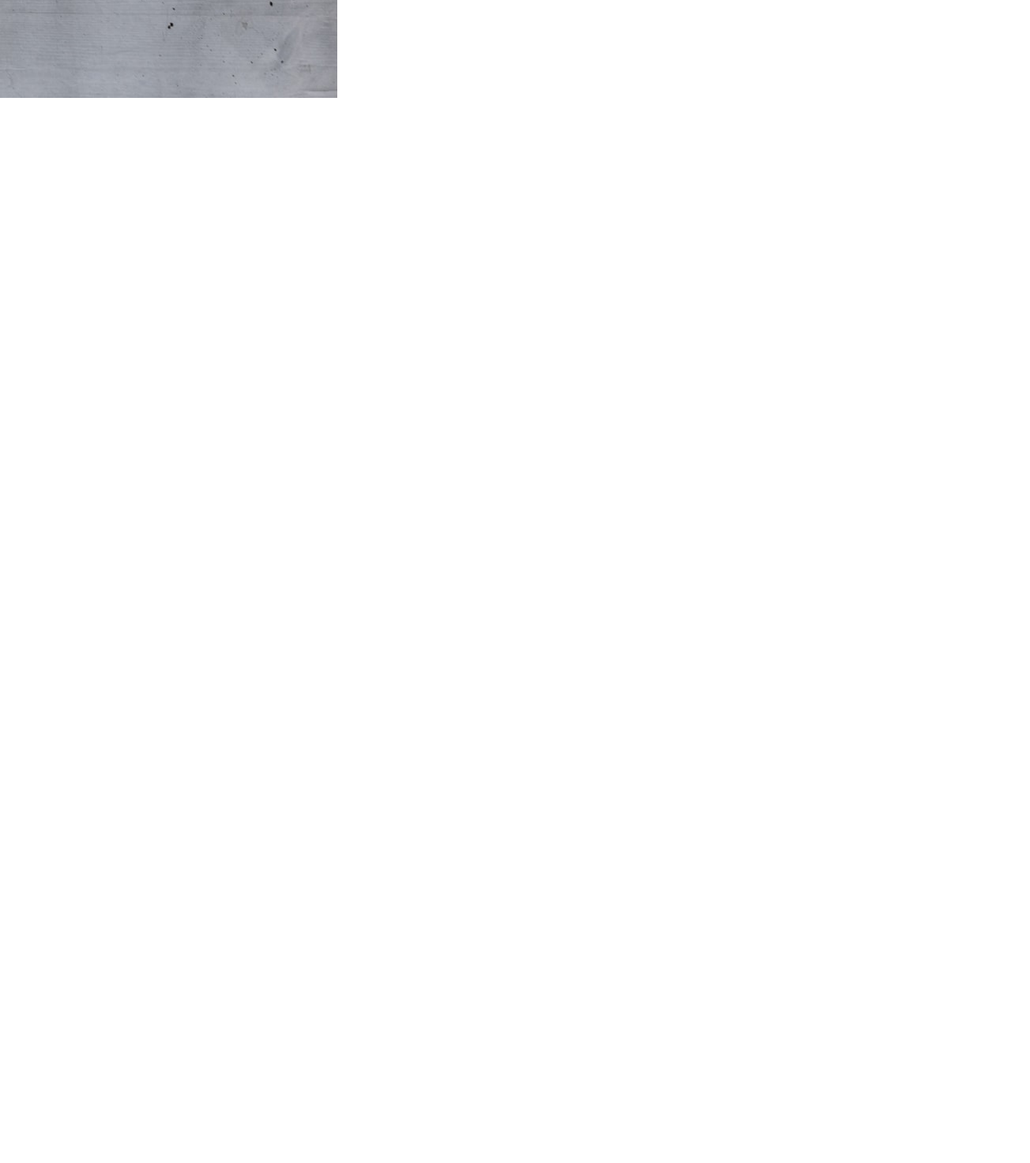
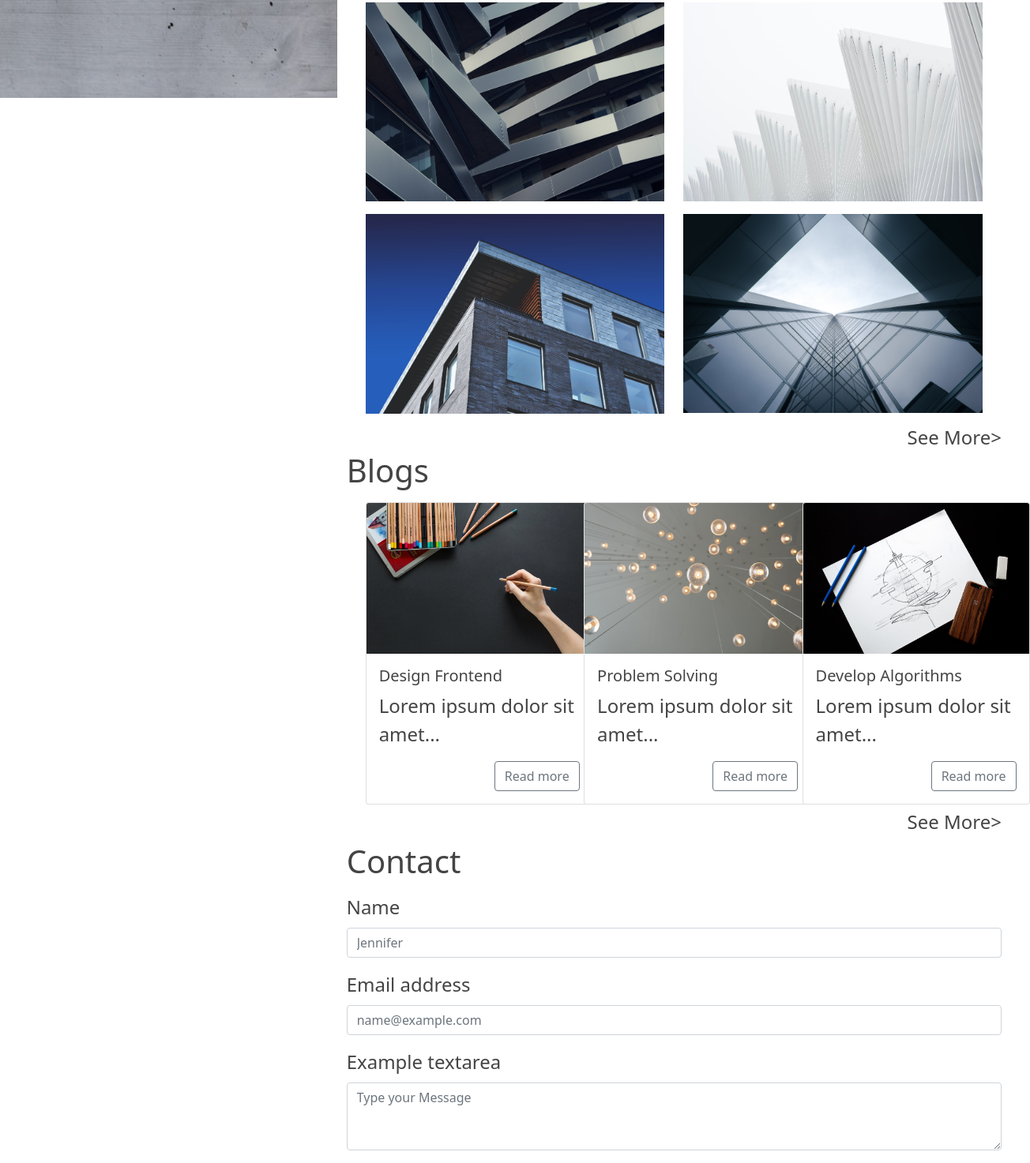
Before and after one commit to geekySapien/Bootstrap-5, a plain HTML site: page indx.html in a window 1280 px wide. Shown: the part 676-2149 px from the top of the page at 79% size, 1304 px wide, since content can reach past the window. Before the commit the page ends 800 px from the top, so only its background shows below. Drawn offline with nearby package versions, Linux system fonts and the light colour scheme.

Commit message:
Added Blogs and Projects

```diff
--- a/indx.html
+++ b/indx.html
@@ -34,7 +34,7 @@
             <div class="row text-center align-items-center full-height">
                 <div class="col">
                     <img src="img/avatar.jpg" alt="avatar" class="avatar">
-                    <p class="display-6">Riya Dhanwani</p>
+                    <p class="display-6">Name Surname</p>
                     <p>Full Stack Web Developer</p>
                     <p>Problem Solver</p>
                 </div>
@@ -55,8 +55,99 @@
                         </figcaption>
                     </figure>
                 </section>
+                <section class="intro mt-3">
+                    <h1 class="display-5 ">An Amazing Portfolio</h1>
+                    <h2 class="display-6 mb-5">Built with Bootstrap</h2>
+                    <p>Life is like DSA. It has both breadt first and death first approaches. Living with Breadth first
+                        approach
+                        may give us exposure to number of opportunities but the essence of diving deep into one and
+                        being master of
+                        it is just phenominal.
+                    </p>
+                </section>
+                <section class="projects">
+                    <h2 class="display-6 mt-4 mb-3">Projects</h2>
+                    <div class="container-fluid mb-2">
+                        <div class="row gy-3">
+                            <div class="col-md-6"><img src="img/g1.jpg" alt="Projects" class="img-fluid portfolio">
+                            </div>
+                            <div class="col-md-6"><img src="img/g2.jpg" alt="Projects" class="img-fluid portfolio">
+                            </div>
+                            <div class="col-md-6"><img src="img/g3.jpg" alt="Projects" class="img-fluid portfolio">
+                            </div>
+                            <div class="col-md-6"><img src="img/g4.jpg" alt="Projects" class="img-fluid portfolio">
+                            </div>
+                            <div class="col-md-6"><img src="img/g5.jpg" alt="Projects" class="img-fluid portfolio">
+                            </div>
+                            <div class="col-md-6"><img src="img/g6.jpg" alt="Projects" class="img-fluid portfolio">
+                            </div>
+                        </div>
+                    </div>
+                    <a href="#" class="float-end mt-1">See More></a>
+                </section>
+                <section class="blogs">
+                    <h2 class="display-6 mt-5 mb-3">Blogs</h2>
+                    <div class="container-fluid ">
+                        <div class="row gx-5">
+                            <div class=" col-md-4 ">
+                                <div class="card" style="width: 18rem;">
+                                    <img src="img/b1.jpg" class="card-img-top" alt="blog__1">
+                                    <div class="card-body">
+                                        <h5 class="card-title">Design Frontend</h5>
+                                        <p class="card-text">Lorem ipsum dolor sit amet...</p>
+                                        <button type="button" class="btn btn-outline-secondary float-end">Read
+                                            more</button>
+                                    </div>
+                                </div>
+                            </div>
+                            <div class="col-md-4 ">
+                                <div class="card" style="width: 18rem;">
+                                    <img src="img/b2.jpg" class="card-img-top" alt="blog__3">
+                                    <div class="card-body">
+                                        <h5 class="card-title">Problem Solving</h5>
+                                        <p class="card-text">Lorem ipsum dolor sit amet...</p>
+                                        <button type="button" class="btn btn-outline-secondary float-end">Read
+                                            more</button>
+                                    </div>
+                                </div>
+                            </div>
+                            <div class="col-md-4">
+                                <div class="card" style="width: 18rem;">
+                                    <img src="img/b3.jpg" class="card-img-top" alt="blog__3">
+                                    <div class="card-body">
+                                        <h5 class="card-title">Develop Algorithms</h5>
+                                        <p class="card-text">Lorem ipsum dolor sit amet...</p>
+                                        <button type="button" class="btn btn-outline-secondary float-end">Read
+                                            more</button>
+                                    </div>
+                                </div>
+                            </div>
+                        </div>
+                    </div>
+                    <a href="#" class="float-end mt-1">See More></a>
+                </section>
+                <section class="contact mt-5">
+                    <h2 class="display-6 mt-5 mb-3">Contact</h2>
+                    <div class="mb-3">
+                        <label for="Name" class="form-label">Name</label>
+                        <input type="email" class="form-control" id="Name" placeholder="Jennifer">
+                    </div>
+                    <div class="mb-3">
+                        <label for="exampleFormControlInput1" class="form-label">Email address</label>
+                        <input type="email" class="form-control" id="exampleFormControlInput1"
+                            placeholder="name@example.com">
+                    </div>
+                    <div class="mb-3">
+                        <label for="exampleFormControlTextarea1" class="form-label">Example textarea</label>
+                        <textarea class="form-control" id="exampleFormControlTextarea1" rows="3"
+                            placeholder="Type your Message"></textarea>
+                    </div>
+                </section>
             </div>
+
+
         </div>
+    </div>
     </div>
 
 
--- a/style.css
+++ b/style.css
@@ -37,3 +37,7 @@ body{
         width:100%;
     }
 }
+a{
+    color:#444;
+    text-decoration: none;
+}
```
